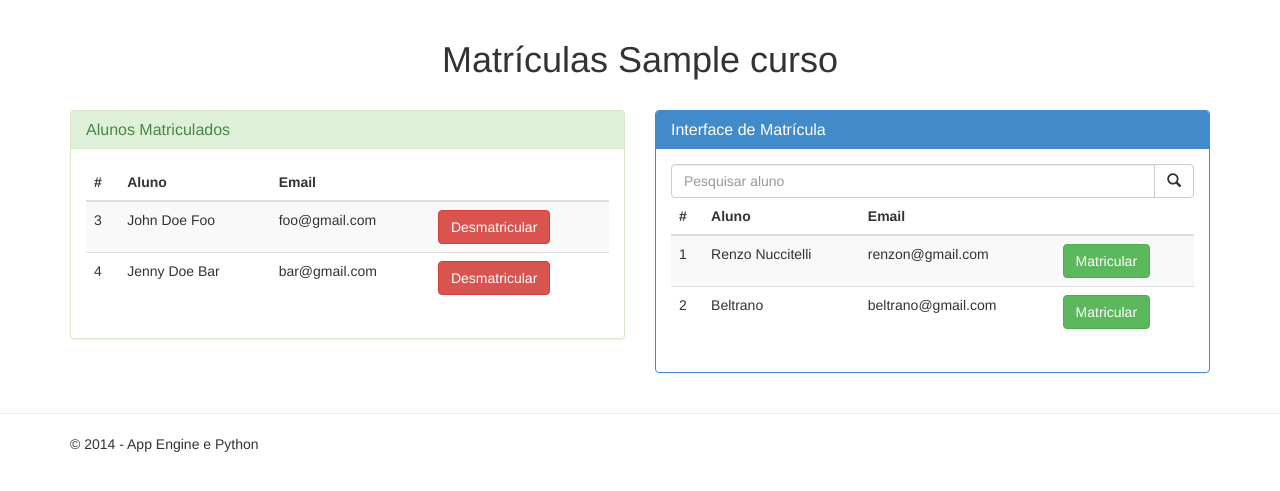
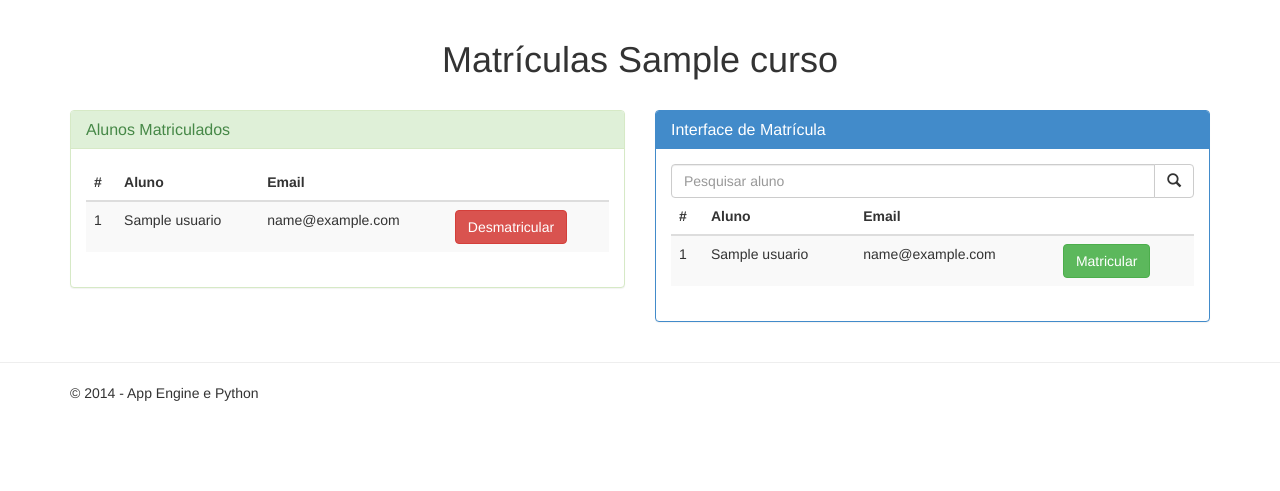
Before and after one commit to renzon/livrogae, a Python web app: template backend/src/web/templates/matricula.html in a window 1280 px wide. Shown: the part 52-543 px from the top of the page. Run offline with Jinja, Linux system fonts and the light colour scheme; the template is opened without the code that fills it: most values are stand-ins (such as "Sample title", 1, 10 or a date in 2020).

Commit message:
Matricula e pesquisa de usuários matriculados ou não

```diff
--- a/backend/src/tmpl.py
+++ b/backend/src/tmpl.py
@@ -8,12 +8,14 @@ _jinja_environment = jinja2.Environment(
     trim_blocks=True,
     autoescape=True)
 
-def format_datetime(date):
-    return date.strftime('%d/%m/%y - %H:%M:%S')
+
+def format_datetime(date, str_format='%d/%m/%y - %H:%M:%S'):
+    return date.strftime(str_format)
 
 
 _jinja_environment.filters['datetime'] = format_datetime
 
+
 def render(template_name, values={}):
     template = _jinja_environment.get_template(template_name)
     return template.render(values)
--- a/backend/src/usuario/model.py
+++ b/backend/src/usuario/model.py
@@ -12,6 +12,10 @@ class Usuario(PolyModel):
     def origem(self):
         raise NotImplementedError()
 
+    @classmethod
+    def query_por_nome(cls,nome=''):
+        return cls.query(cls.nome>=nome).order(cls.nome)
+
 
 class UsuarioFacebook(Usuario):
     face_id = ndb.StringProperty(required=True)
--- a/backend/src/web/templates/matricula.html
+++ b/backend/src/web/templates/matricula.html
@@ -5,7 +5,7 @@
             <h1 class="text-center">Matrículas {{ curso.nome }} </h1>
 
         </div>
-    <br />
+        <br/>
     </div>
     <div class="row clearfix">
         <div class="col-md-6 column">
@@ -21,6 +21,7 @@
                     <table class="table table-striped">
                         <thead>
                         <tr>
+
                             <th>
                                 #
                             </th>
@@ -36,38 +37,30 @@
                         </tr>
                         </thead>
                         <tbody>
+                        {% for usuario in usuarios_matriculados %}
                             <tr>
+
                                 <td>
-                                3
+                                    {{ usuario.key.id() }}
                                 </td>
                                 <td>
-                                John Doe Foo
+                                    {{ usuario.nome }}
                                 </td>
                                 <td>
-                                foo@gmail.com
+                                    {{ usuario.email }}
                                 </td>
 
                                 <td>
                                     <a href="#" class="btn btn-danger">Desmatricular</a>
                                 </td>
                             </tr>
-
+                        {% else %}
                             <tr>
                                 <td>
-                                4
-                            </td>
-                            <td>
-                                Jenny Doe Bar
-                            </td>
-                            <td>
-                                bar@gmail.com
-                            </td>
-
-                            <td>
-                                <a href="#" class="btn btn-danger">Desmatricular</a>
+                                    Nenhum Usuário Matrículado
                                 </td>
                             </tr>
-
+                        {% endfor %}
 
                         </tbody>
                     </table>
@@ -95,6 +88,7 @@
                     <table class="table table-striped">
                         <thead>
                         <tr>
+
                             <th>
                                 #
                             </th>
@@ -110,39 +104,29 @@
                         </tr>
                         </thead>
                         <tbody>
+                        {% for usuario in usuarios_nao_matriculados %}
                             <tr>
+
                                 <td>
-                                1
+                                    {{ usuario.key.id() }}
                                 </td>
                                 <td>
-                                Renzo Nuccitelli
+                                    {{ usuario.nome }}
                                 </td>
                                 <td>
-                                renzon@gmail.com
+                                    {{ usuario.email }}
                                 </td>
-
                                 <td>
                                     <a href="#" class="btn btn-success">Matricular</a>
                                 </td>
                             </tr>
-
+                        {% else %}
                             <tr>
                                 <td>
-                                2
-                            </td>
-                            <td>
-                                Beltrano
-                            </td>
-                            <td>
-                                beltrano@gmail.com
-                            </td>
-
-                            <td>
-                                <a href="#" class="btn btn-success">Matricular</a>
+                                    Nenhum Usuário Encontrado
                                 </td>
                             </tr>
-
-
+                        {% endfor %}
                         </tbody>
                     </table>
                 </div>
--- a/backend/src/web/templates/usuario_home.html
+++ b/backend/src/web/templates/usuario_home.html
@@ -64,7 +64,6 @@
                         <td>
                             {{ usuario.origem() }}
                         </td>
-
                     </tr>
                 {% endfor %}
 
```
Also changed, not shown: backend/src/curso/model.py (+11 -0 lines), backend/src/web/curso.py (+15 -2 lines). Lines whose indentation alone changed are shown as unchanged.
